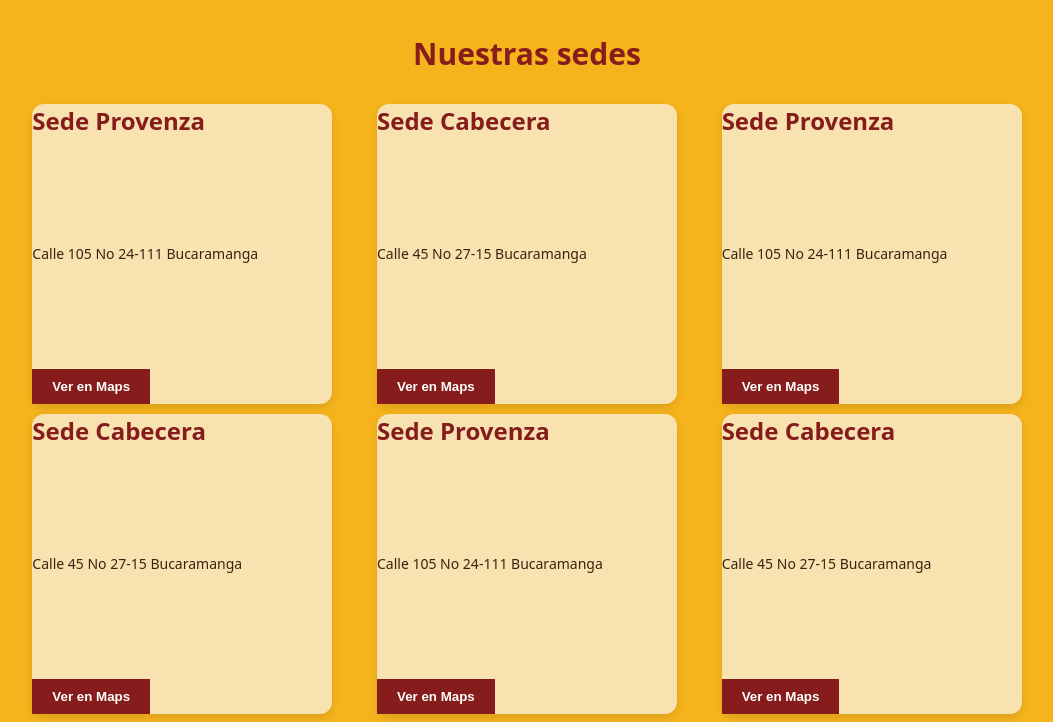
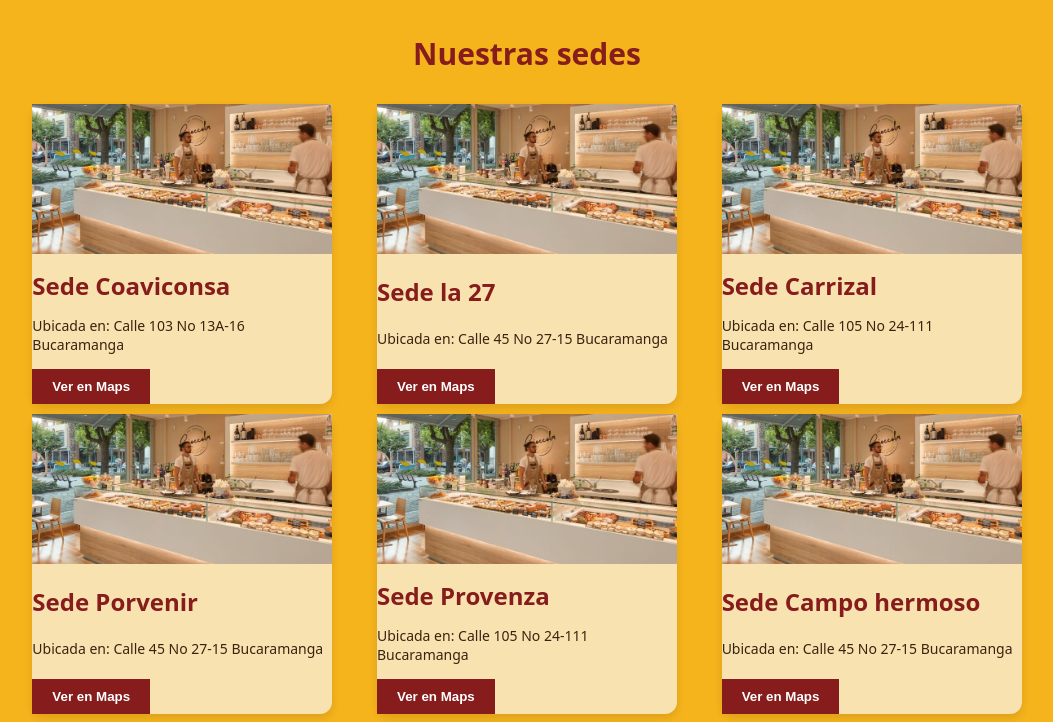
Before and after one commit to KyleNavarro/Panader-a-super-pan, a React (Vite) app in the folder super-pan/: page / in a window 1280 px wide. Shown: the part 792-1514 px from the top of the page, without its empty margins (113-1166 px from the left). Built offline with nearby package versions, Linux system fonts and the light colour scheme.

Commit message:
hcimos un pequeño retoque en las cards agregando img para que se renderice en el componente

```diff
--- a/super-pan/src/assets/Sedes.jsx
+++ b/super-pan/src/assets/Sedes.jsx
@@ -1,32 +1,39 @@
 export default function Sedes() {
   const sedes = [
     {
-      nombre: "Sede Provenza",
-      direccion: "Calle 105 No 24-111 Bucaramanga",
+      nombre: "Sede Coaviconsa",
+      direccion: "Calle 103 No 13A-16 Bucaramanga",
+      imagen: "/src/assets/fotico.jpg",
     },
     {
-      nombre: "Sede Cabecera",
+      nombre: "Sede la 27",
       direccion: "Calle 45 No 27-15 Bucaramanga",
+      imagen: "/src/assets/fotico.jpg",
+    },
+    {
+      nombre: "Sede Carrizal",
+      direccion: "Calle 105 No 24-111 Bucaramanga",
+      imagen: "/src/assets/fotico.jpg",
+    },
+    {
+      nombre: "Sede Porvenir",
+      direccion: "Calle 45 No 27-15 Bucaramanga",
+      imagen: "/src/assets/fotico.jpg",
     },
     {
       nombre: "Sede Provenza",
       direccion: "Calle 105 No 24-111 Bucaramanga",
+      imagen: "/src/assets/fotico.jpg",
     },
     {
-      nombre: "Sede Cabecera",
+      nombre: "Sede Campo hermoso",
       direccion: "Calle 45 No 27-15 Bucaramanga",
+      imagen: "/src/assets/fotico.jpg",
     },
     {
-      nombre: "Sede Provenza",
-      direccion: "Calle 105 No 24-111 Bucaramanga",
-    },
-    {
-      nombre: "Sede Cabecera",
+      nombre: "Sede Oasis",
       direccion: "Calle 45 No 27-15 Bucaramanga",
-    },
-    {
-      nombre: "Sede Cabecera",
-      direccion: "Calle 45 No 27-15 Bucaramanga",
+      imagen: "/src/assets/fotico.jpg",
     },
   ];
 
@@ -34,8 +41,9 @@ export default function Sedes() {
     <section className="cards" id="sedes">
       {sedes.map((sede, index) => (
         <div className="card" key={index}>
+          <img src={sede.imagen} alt="imagen del sitio" />
           <h3>{sede.nombre}</h3>
-          <p>{sede.direccion}</p>
+          <p>Ubicada en: {sede.direccion}</p>
           <a
             href={`https://www.google.com/maps/search/?api=1&query=${encodeURIComponent(
               sede.direccion
```
